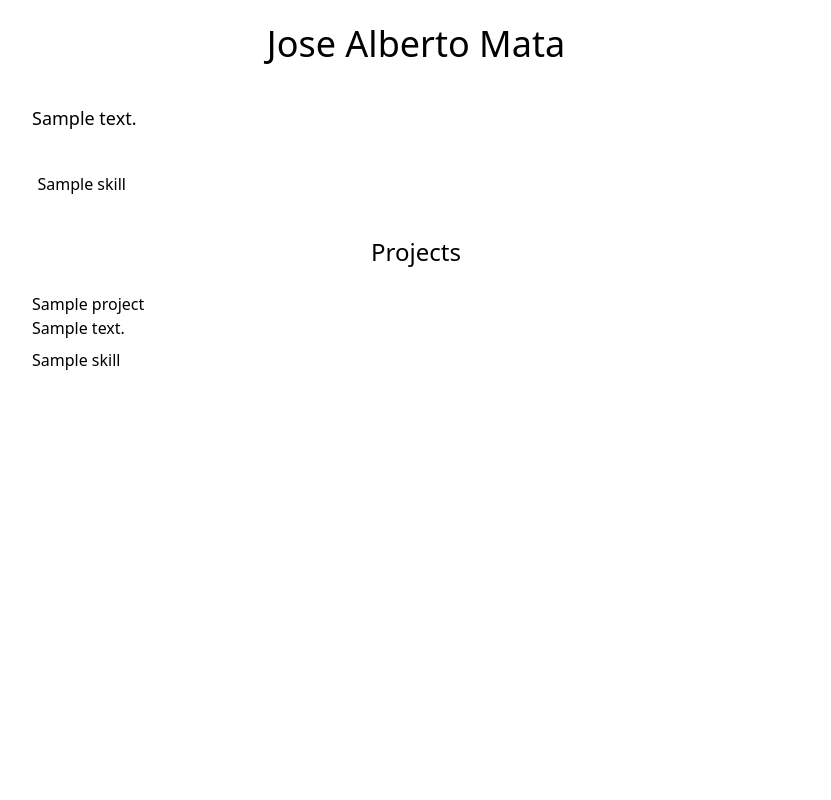
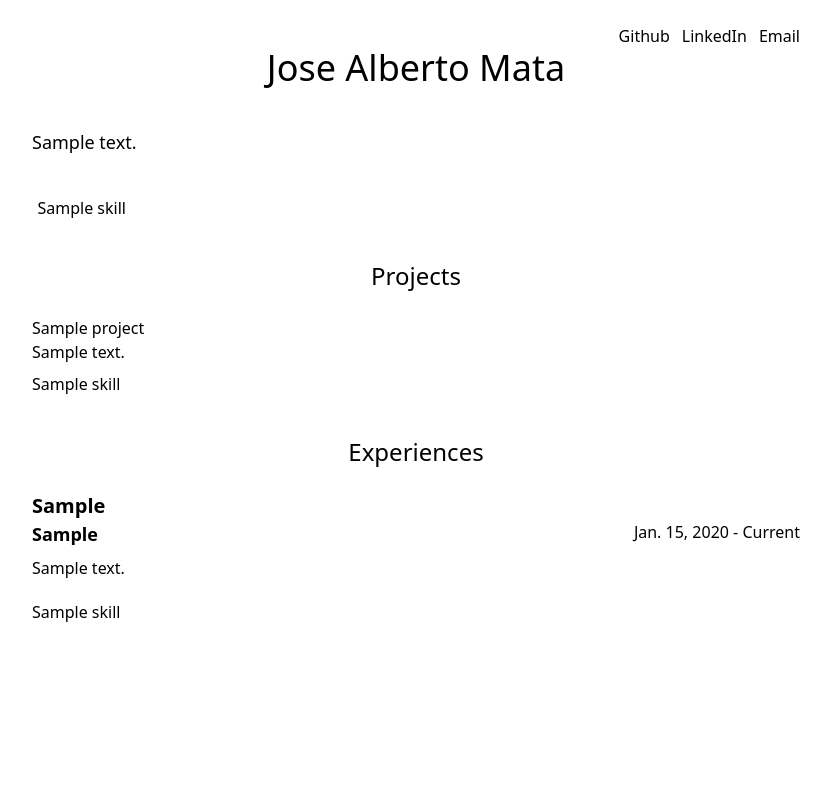
Before and after one commit to mata649/portfolio, a Django app: page / in a window 1280 px wide. Shown: the whole page, without its empty margins (224-1055 px from the left). Run offline with Django 5.2, Linux system fonts and the light colour scheme; tables that the repository leaves empty hold one stand-in row (values such as "Sample post"); style sheets or scripts are compiled from the project's sources; some libraries are stand-ins or nearby versions.

Commit message:
finish templates

```diff
--- a/apps/portfolio/templates/portfolio/home.html
+++ b/apps/portfolio/templates/portfolio/home.html
@@ -6,20 +6,31 @@
 {% block content %}
     <h1 class="text-4xl text-center">Jose Alberto Mata</h1>
     <p class="mt-10 text-lg">{{ site_info.about_me }}</p>
-    <section x-data="{skills:[]}" class="mt-10 grid grid-cols-7 gap-3">
+    <section x-data="{skills:[]}" class="mt-10 grid grid-cols-3 md:grid-cols-6 xl:grid-cols-7 gap-3">
         {% for skill in skills %}
             <div class="flex justify-center">
                 <span @click="toggleSkill('{{ skill.name }}', $data)"
-                      class="badge badge-outline cursor-pointer" >{{ skill.name }}</span>
+                      class="badge cursor-pointer "
+                      :class="skills.includes('{{ skill.name }}') ? 'badge-neutral hover:bg-base-100 hover:text-neutral-950' : 'badge-outline hover:bg-neutral-950 hover:text-neutral-50'"
+                      hx-get="{% url 'filter_projects' %}"
+                      hx-target="#project_list"
+                      :hx-vals="JSON.stringify({ skills: skills })"
+
+                >{{ skill.name }}</span>
             </div>
         {% endfor %}
-        <template x-for="skill in skills" :key="skill">
-            <div x-text="skill"></div>
-        </template>
     </section>
     <section class="mt-10">
         <h2 class="text-2xl text-center">Projects</h2>
-        {% include 'portfolio/partials/project_list.html' with projects=projects %}
+        <div id="project_list">
+            {% include 'portfolio/partials/project_list.html' with projects=projects %}
+        </div>
+    </section>
+    <section class="mt-10 mb-20">
+        <h2 class="text-2xl text-center">Experiences</h2>
+        <div id="experience_list">
+            {% include 'portfolio/partials/experience_list.html' with experiences=experiences %}
+        </div>
     </section>
 
 {% endblock %}
--- a/apps/portfolio/templates/portfolio/partials/experience_list.html
+++ b/apps/portfolio/templates/portfolio/partials/experience_list.html
@@ -1,10 +1,25 @@
-<!DOCTYPE html>
-<html lang="en">
-<head>
-    <meta charset="UTF-8">
-    <title>Title</title>
-</head>
-<body>
-
-</body>
-</html>
+<div class="flex flex-col gap-5">
+    {% for experience in experiences %}
+        <div>
+            <h4 class="text-xl font-semibold">{{ experience.position }}</h4>
+            <div class="flex justify-between"><span class="text-lg font-semibold">{{ experience.company }}</span>
+                <div>
+                     <span>
+                        {{ experience.start_date }} -
+                         {% if experience.is_current %}
+                             Current
+                         {% else %}
+                             {{ experience.end_date }}
+                         {% endif %}
+                         </span>
+                </div>
+            </div>
+            <p class="text-justify mt-2">{{ experience.description }}</p>
+            <div class="grid grid-cols-3 sm:grid-cols-4 md:grid-cols-6 gap-y-2 mt-5">
+                {% for skill in experience.skills.all %}
+                    <span class="badge badge-outline">{{ skill.name }}</span>
+                {% endfor %}
+            </div>
+        </div>
+    {% endfor %}
+</div>
--- a/apps/portfolio/templates/portfolio/partials/project_list.html
+++ b/apps/portfolio/templates/portfolio/partials/project_list.html
@@ -1,4 +1,4 @@
-<div class="grid grid-cols-2">
+<div class="grid place-items-center xl:grid-cols-2 2xl:grid-cols-3">
     {% for project in projects %}
         <div class="card bg-base-100 w-96 ">
             <div class="card-body">
--- a/templates/layout.html
+++ b/templates/layout.html
@@ -9,8 +9,12 @@
     <link href="https://cdn.jsdelivr.net/npm/daisyui@5" rel="stylesheet" type="text/css"/>
     <script src="https://cdn.jsdelivr.net/npm/@tailwindcss/browser@4"></script>
 </head>
-<body hx-headers='{"x-csrftoken": "{{ csrf_token }}"}' class="mx-auto max-w-3/5">
-<nav></nav>
+<body hx-headers='{"x-csrftoken": "{{ csrf_token }}"}' class="mx-auto max-w-11/12 xl:max-w-3/5">
+<nav class="w-full flex justify-end gap-3">
+    <a target="_blank" href="{{ site_info.github_link }}">Github</a>
+    <a target="_blank" href="{{ site_info.linkedin_link }}">LinkedIn</a>
+    <a href="mailto:{{ site_info.email }}">Email</a>
+</nav>
 {% block content %}
 
 {% endblock %}
```
